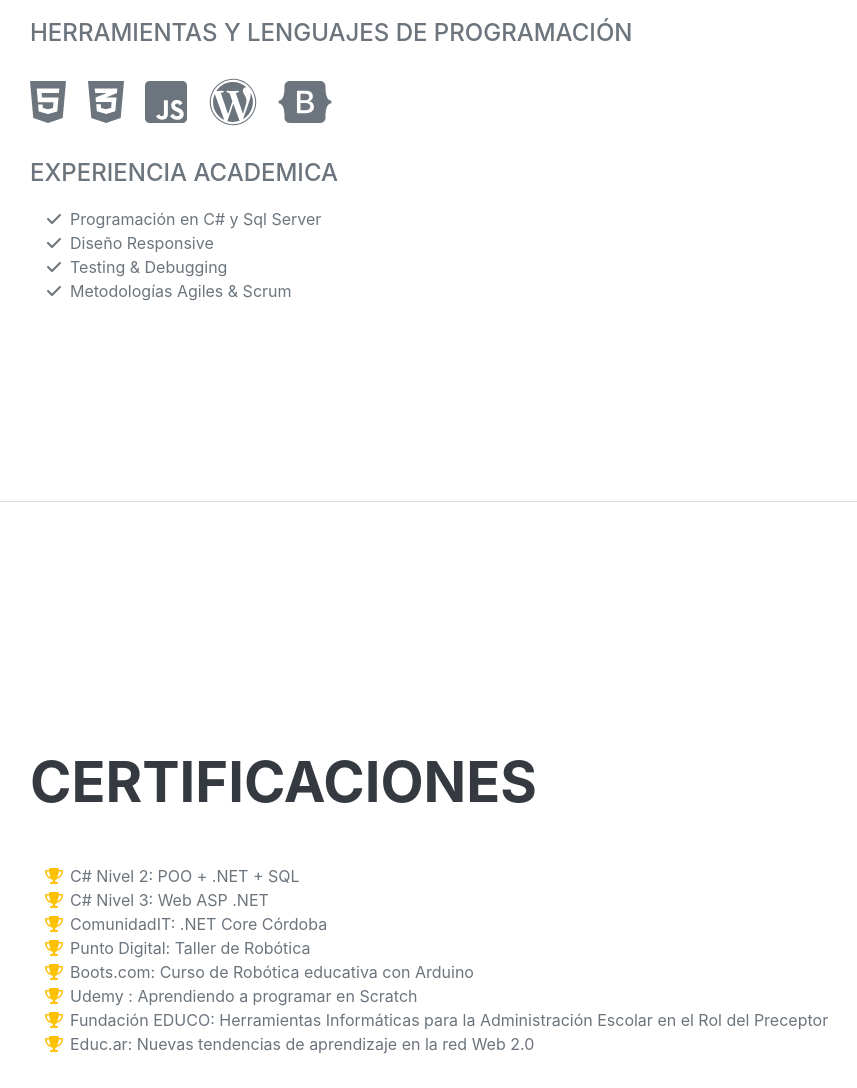
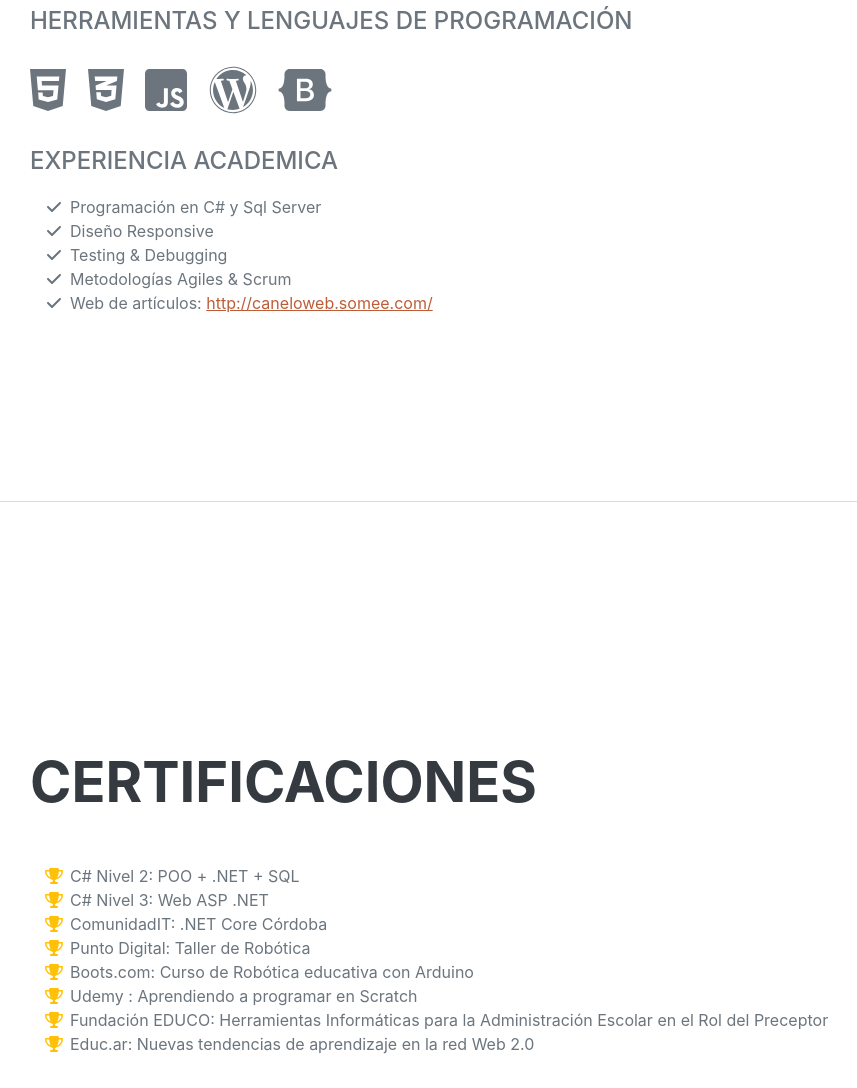
Before and after one commit to patriciacanelo/portfolio, a plain HTML site: page index.html in a window 1280 px wide. Shown: the part 3061-4149 px from the top of the page, without its empty margins (290-1147 px from the left). Drawn offline with nearby package versions, Linux system fonts and the light colour scheme; a web font is replaced by a local one.

Commit message:
Add files via upload

```diff
--- a/index.html
+++ b/index.html
@@ -149,6 +149,10 @@
                             <span class="fa-li"><i class="fas fa-check"></i></span>
                             Metodologías Agiles & Scrum
                         </li>
+                        <li>
+                            <span class="fa-li"><i class="fas fa-check"></i></span>
+                            Web de artículos: <a href="http://caneloweb.somee.com/">http://caneloweb.somee.com/</a>
+                        </li>
                     </ul>
                 </div>
             </section>
```
